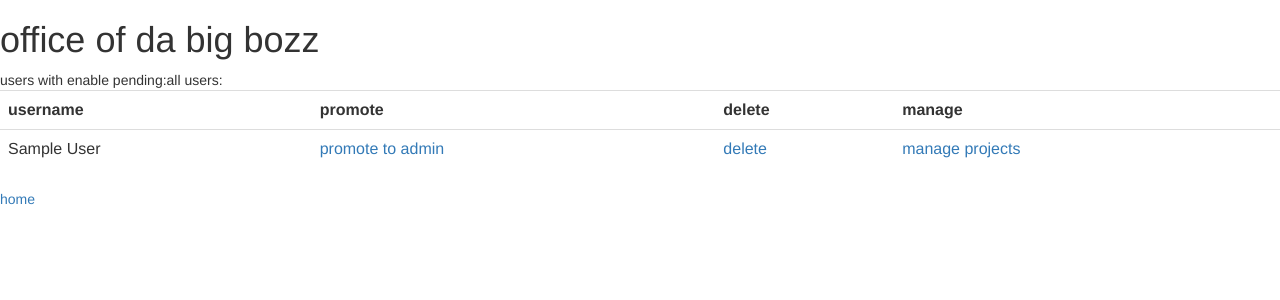
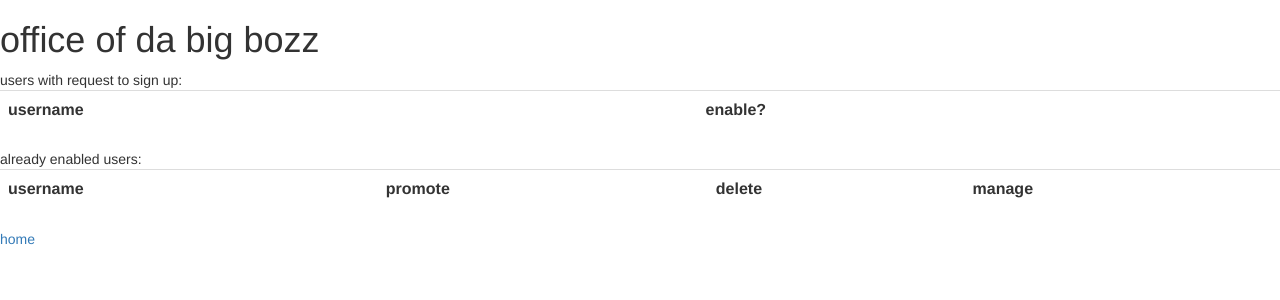
Before and after one commit to SPE2018/Projectmanagement, a PHP site: page /Admin/admin.php in a window 1280 px wide. Shown: the top 300 px of the page. Run offline with PHP 8.4, Linux system fonts and the light colour scheme; tables that the repository leaves empty or names only in its code hold one stand-in row (values such as "Sample post"); lists and menus that the app fills with data are empty.

Commit message:
abschluss letzte woche (15/1-19/1)

```diff
--- a/Admin/admin.php
+++ b/Admin/admin.php
@@ -1,7 +1,4 @@
 <?php
-    include_once '../LogIn/LoginUtility.php';
-    include_once '../util/user_manager.php';
-    include_once '../util/sql_util.php';
     include_once 'adminUtility.php';
     echo '<link rel="stylesheet" href="https://maxcdn.bootstrapcdn.com/bootstrap/3.3.7/css/bootstrap.min.css">';
     //get_Head();
@@ -10,12 +7,10 @@
     <h1>office of da big bozz</h1>
     <div name="adminform">
         <?php
-            echo "users with enable pending:";
             Admin::display_usersToEnable();
-            echo "all users:";
-            Admin::display_userList()
+            Admin::display_EnabledUserList()
         ?>
-        <a href=index.php">home</a>
+        <a href=../index.php">home</a>
     </div>
 
 </body>
--- a/Admin/adminUtility.php
+++ b/Admin/adminUtility.php
@@ -10,23 +10,24 @@ include_once '../util/user_manager.php';
 
 class Admin{
     public static function display_usersToEnable() {
+        echo '<table class="table">users with request to sign up:' .
+        '<tr><th>username</th><th>enable?</th>';
+
         if(UserManager::getUser(filter_input(INPUT_GET, 'toenable')) == NULL) {
             return;
         }
 
         UserManager::enableUser(UserManager::getUser(filter_input(INPUT_GET, 'toenable')));
-        echo '<table class="table">' .
-        '<tr><th>username</th><th>enable?</th>';
         if(UserManager::getDisabledUsers() != NULL) {
             $users = UserManager::getDisabledUsers();
             foreach($users as $u) {
                 echo '<tr><td>' . $u->name . '</td><td><a href="admin.php?toenable=' . $u->name . '">enable</a></td></tr>';
             }
         }
-        echo '</table><br><br>';
+        echo '</table>';
     }
 
-    public static function display_userList() {
+    public static function display_EnabledUserList() {
         /*if(filter_input(INPUT_GET, 'toenable') != NULL) {
             UserManager::enableUser(UserManager::getUser(filter_input(INPUT_GET, 'toenable'))->userid);
         }*/
@@ -36,10 +37,10 @@ class Admin{
         /*if(filter_input(INPUT_GET, 'toenable') != NULL) {
             UserManager::enableUser(UserManager::getUser(filter_input(INPUT_GET, 'toenable'))->userid);
         }*/
-        echo '<table class="table">' .
+        echo '<table class="table">already enabled users:' .
         '<tr><th colspan=5>username</th><th>promote</th><th>delete</th><th>manage</th>';
-        if(UserManager::getUsers() != NULL) {
-            $users = UserManager::getUsers();
+        if(UserManager::getEnabledUsers() != NULL) {
+            $users = UserManager::getEnabledUsers();
             foreach($users as $u) {
                 echo '<tr><td colspan=5>' . $u->name
                         . '</td><td><a href="admin.php?promote=' . $u->name . '">promote to admin</a></td><td>'
--- a/LogIn/Login.php
+++ b/LogIn/Login.php
@@ -1,4 +1,5 @@
 <?php
+    include_once 'LoginUtility.php';
     //get_Head();
 ?>
 <body>
--- a/LogIn/LoginUtility.php
+++ b/LogIn/LoginUtility.php
@@ -9,17 +9,36 @@ if(session_status() != PHP_SESSION_ACTIVE) {
 
 class Login {
     public static function checkLogin () {
-        $name = filter_input(INPUT_POST, 'login_username');
-        $pass = filter_input(INPUT_POST, 'login_password');
+        if((filter_input(INPUT_POST, 'login_username')) != NULL) {
+            $name = filter_input(INPUT_POST, 'login_username');
+        }
+        if((filter_input(INPUT_POST, 'login_password')) != NULL) {
+            $pass = filter_input(INPUT_POST, 'login_password');
+        }
         $user = UserManager::getUser($name);
         if($user != NULL) {
-            if($user->enabled == FALSE) {
+            if(UserManager::getUser($name) == NULL) {
+                echo '<p style="Color: orange; Font-Size:24">the name: ' . $name . ' does not match any existing account</p>';
+            } elseif($user->enabled == FALSE) {
                 echo '<p style="Color: orange; Font-Size:24">' . $name . ' does exists but is not enabled yet :S</p>';
+            } else {
+                Login::admincheck($name, $pass);
             }
-            if($user->password == $pass && $user->enabled == TRUE) {
-                $_SESSION['user'] = $user->name;
-                echo '<p style="Color: green; Font-Size:24">Welcome to planIT, ' . (($name == "admin") ? "my master" : $name) . '!</p>';
-            }
+        }
+    }
+
+    public static function admincheck($name, $pass) {
+        if(UserManager::getUser('admin') == NULL) {
+            return;
+        }
+        if($name != 'admin') {
+            echo '<p style="Color: green; Font-Size:24">Welcome to planIT, ' . $name . '!</p>';
+        } elseif(($pass == (UserManager::getUser('admin')->$pass))) {
+            $_SESSION['user'] = 'admin';
+            echo '<p style="Color: darkgreen; Font-Size:26">Welcome, Master =))</p>';
+            header('../Admin/admin.php');
+        } else {
+            echo "user = NULL";
         }
     }
 
--- a/LogIn/register.php
+++ b/LogIn/register.php
@@ -1,6 +1,5 @@
 <?php
     include_once 'LoginUtility.php';
-    include_once 'util/sql_util.php';
     //include_once 'functions.php';
 
     //get_Head();
--- a/util/user_manager.php
+++ b/util/user_manager.php
@@ -30,8 +30,8 @@ class UserManager {
         return $user;
     }
 
-    public static function getUsers() {
-        $sql = "SELECT * FROM users;";
+    public static function getEnabledUsers() {
+        $sql = "SELECT * FROM users WHERE enabled=1;";
         $result = SQL::query($sql)->fetch_all(MYSQLI_ASSOC);
         $toReturn = array();
 
```
Also changed, not shown: index.php (+10 -3 lines).
